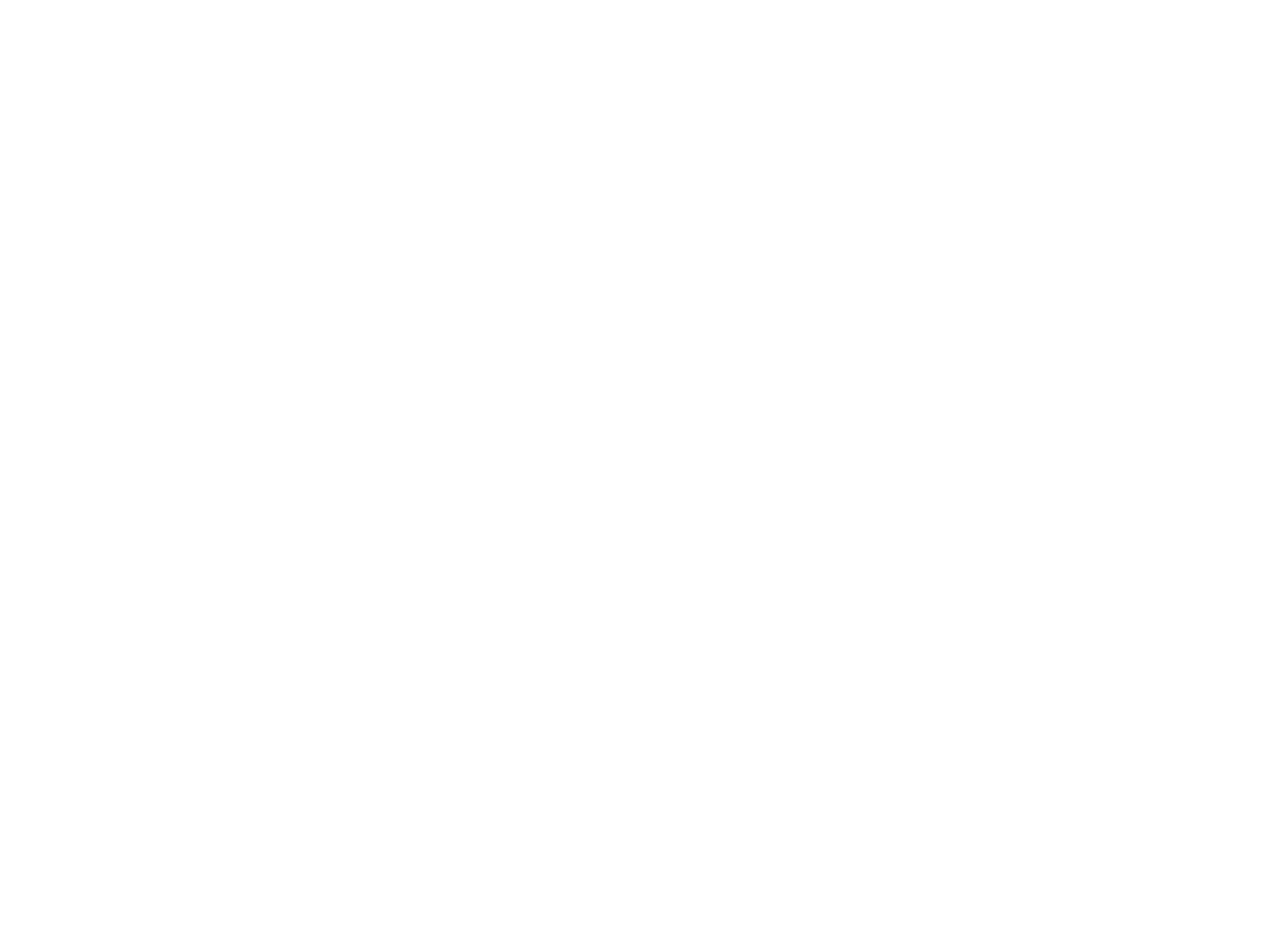
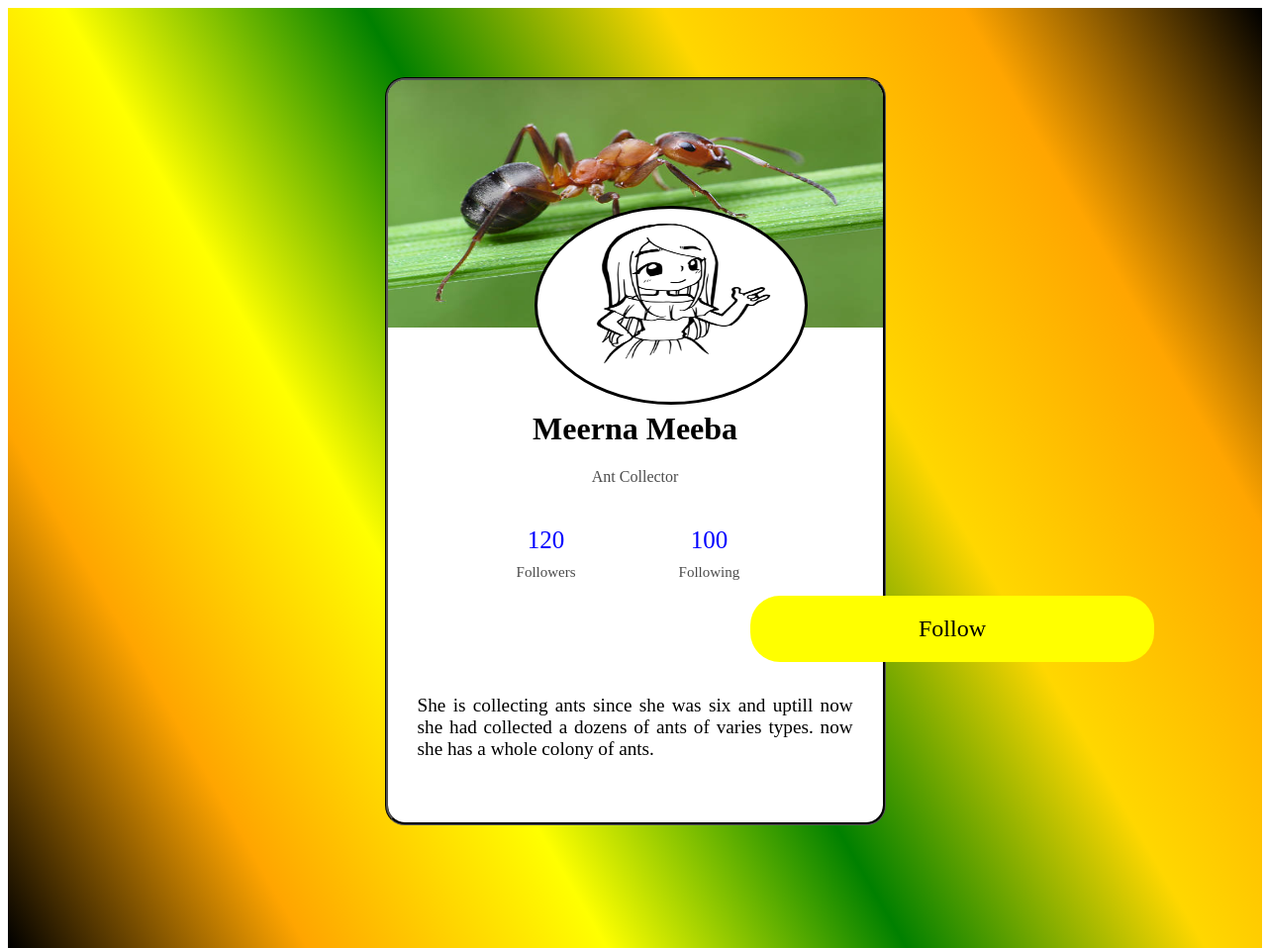
Before and after one commit to Eshadar21/CSS-ASSIGNMENT-2, a plain HTML site: page index.html in a window 1280 px wide. Shown: the whole page at 99% size. Before the commit the page ends 800 px from the top, so only its background shows below. Drawn offline with Linux system fonts and the light colour scheme.

Commit message:
added work

```diff
--- a/index.html
+++ b/index.html
@@ -0,0 +1,62 @@
+<!DOCTYPE html>
+<html lang="en">
+  <head>
+    <meta charset="UTF-8" />
+    <meta name="viewport" content="width=device-width, initial-scale=1.0" />
+    <title>Document</title>
+    <link rel="stylesheet" href="style.css" />
+  </head>
+  <body>
+    <div id="bg-color">
+      <div id="main-div">
+        <div>
+          <img
+            src="./pictures/ant.jpg"
+            alt="This is a image"
+            height="250px"
+            width="100%"
+          />
+        </div>
+
+        <div id="image-girl">
+          <img
+            src="./pictures/girl.png"
+            alt="This is a image"
+            height="150px"
+            width="100%"
+          />
+        </div>
+        <div class="name">
+          <h1>Meerna Meeba</h1>
+          <p style="opacity: 0.7">Ant Collector</p>
+        </div>
+
+        <div class="follower">
+          <p style="color: blue; font-size: 25px">120</p>
+          <p style="opacity: 0.7; margin-top: -15px; font-size: 15px">
+            Followers
+          </p>
+        </div>
+
+        <div class="following">
+          <p style="color: blue; font-size: 25px">100</p>
+          <p style="opacity: 0.7; margin-top: -15px; font-size: 15px">
+            Following
+          </p>
+        </div>
+
+        <div>
+          <a href="">Follow</a>
+        </div>
+
+        <div class="about">
+          <p>
+            She is collecting ants since she was six and uptill now she had
+            collected a dozens of ants of varies types. now she has a whole
+            colony of ants.
+          </p>
+        </div>
+      </div>
+    </div>
+  </body>
+</html>
--- a/style.css
+++ b/style.css
@@ -1,7 +1,73 @@
+#bg-color {
+  width: 99%;
+  height: 950px;
+  position: absolute;
+  background-image: linear-gradient(60deg, black, orange, yellow, green, gold, orange, black);
+}
 
-body{
-    background-image: linear-gradient(pink purple);
-    width: 500px;
-    height: 500px;
-    margin: auto;
+#main-div {
+  background-color: white;
+  border-style: groove;
+  border-color: black;
+  width: 500px;
+  height: 750px;
+  margin: auto;
+  margin-top: 70px;
+  border-radius: 20px;
+  overflow: hidden;
 }
+
+#image-girl {
+  border-style: solid;
+  border-color: black;
+  border-radius: 100%;
+  height: 175px;
+  width: 250px;
+  padding: 10px;
+  background-color: white;
+  position: absolute;
+  top: 200px;
+  left: 42%;
+  box-shadow: 10px 20px 0.9 grey;
+}
+
+.name {
+  text-align: center;
+  margin-top: 80px;
+}
+
+.follower {
+  display: inline-block;
+  text-align: center;
+  margin-left: 130px;
+  margin-right: 100px;
+}
+
+.following {
+  display: inline-block;
+  text-align: center;
+}
+
+a {
+  background-color: yellow;
+  text-decoration: none;
+  font-size: x-large;
+  padding: 20px 170px;
+  border-radius: 30px;
+  position: absolute;
+  left: 750px;
+  color: black;
+}
+
+a:hover{
+    background-color: red;
+    color: white;
+}
+
+.about {
+  text-align: center;
+  text-align: justify;
+  padding: 30px;
+  font-size: larger;
+  margin-top: 50px;
+}
```
Also changed, not shown: pictures/ant colony.jpg (added), pictures/ant.jpg (added), pictures/girl.png (added).
